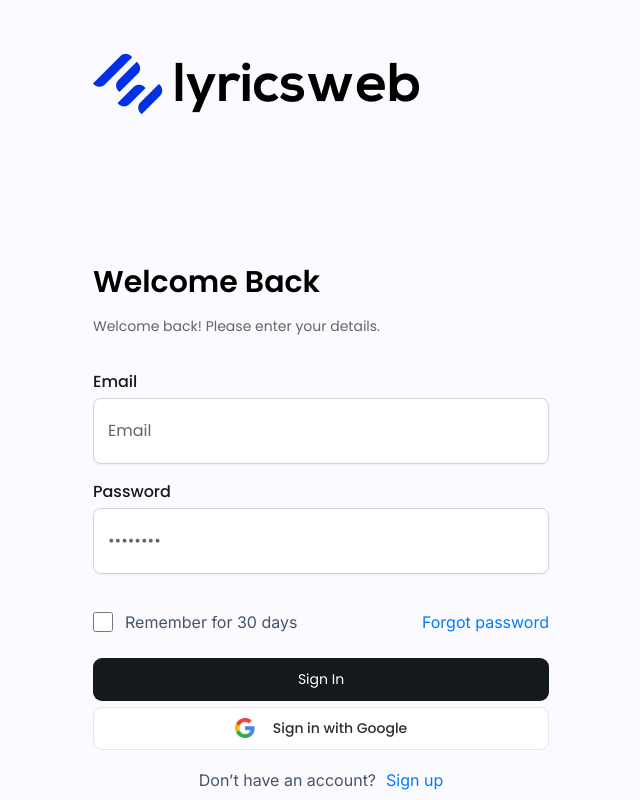
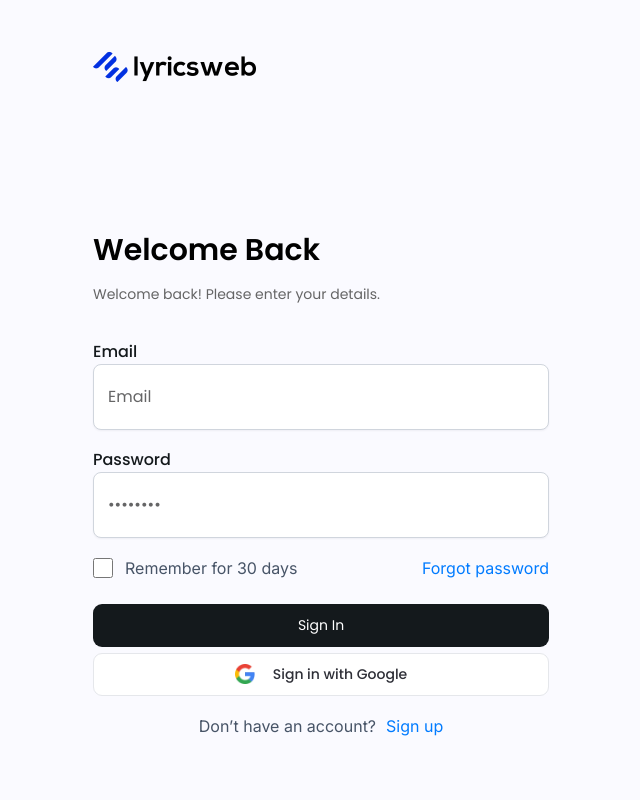
Before and after one commit to ritu-477/main-test-next, a Next.js app: page / in a window 1280 px wide. Shown: the top 800 px of the page, without its empty margins (319-959 px from the left). Built offline with nearby package versions, Linux system fonts and the light colour scheme.

Commit message:
update login form

```diff
--- a/src/components/home/LogInForm.tsx
+++ b/src/components/home/LogInForm.tsx
@@ -1,16 +1,18 @@
-"use client";
+'use client'
 import { useState, useEffect } from "react";
+import Image from "next/image";
 import Link from "next/link";
-import Image from "next/image";
 import { useRouter } from "next/navigation";
 import Swal from "sweetalert2";
-import { FORM_DATA } from "@/utils/helper";
 
-const LogInForm = () => {
+const LoginForm = () => {
   const router = useRouter();
-  const [formData, setFormData] = useState({ email: "", password: "" });
-  const [remember, setRemember] = useState(false);
-  const [errors, setErrors] = useState<{ email?: string; password?: string; remember?: string }>({});
+  const form = {email: "", password: "", checkbox: false,};
+
+  const [formData, setFormData] = useState(form);
+  const [error, setError] = useState(false);
+  const [checkboxError, setCheckboxError] = useState(false);
+  const emailSyntax = /^[a-zA-Z0-9._%+-]+@[a-zA-Z0-9.-]+\.[a-zA-Z]{2,}$/;
 
   useEffect(() => {
     const isAuthenticated = localStorage.getItem("isAuthenticated");
@@ -19,92 +21,113 @@ const LogInForm = () => {
     }
   }, [router]);
 
-  const validateForm = () => {
-    const newErrors: { email?: string; password?: string; remember?: string } = {};
-    const emailSyntax = /^[^\s@]+@[^\s@]+\.[^\s@]+$/;
-
-    if (!formData.email.trim()) {
-      newErrors.email = "Email is required.";
-    } else if (!emailSyntax.test(formData.email.trim())) {
-      newErrors.email = "Invalid email format.";
-    }
-
-    if (!formData.password.trim()) {
-      newErrors.password = "Password is required.";
-    } else if (formData.password.trim().length < 6) {
-      newErrors.password = "Password must be at least 6 characters long.";
-    }
-
-    if (!remember) {
-      newErrors.remember = "Please check the 'Remember Me' option.";
-    }
-
-    setErrors(newErrors);
-    return Object.keys(newErrors).length === 0;
-  };
-
   const handleSubmit = (e: React.FormEvent) => {
     e.preventDefault();
-    if (!validateForm()) return;
+    setError(true);
+    setCheckboxError(!formData.checkbox);
 
+    if (
+      formData.email.includes("@") &&
+      formData.password.length >= 6 &&
+      formData.checkbox
+    ) {
+      setFormData(form);
+      setError(false);
+      setCheckboxError(false);
+      localStorage.setItem("isAuthenticated", "true");
       Swal.fire({
         icon: "success",
         title: "Login Successful",
-      text: "Redirecting to your dashboard...",
+        text: "Redirecting to dashboard...",
         timer: 2000,
         showConfirmButton: false,
       });
-
-    if (remember) {
-      localStorage.setItem("isAuthenticated", "true");
-    } else {
-      sessionStorage.setItem("isAuthenticated", "true");
+      setTimeout(() => router.push("/dashboard/button-1"), 2000);
     }
-
-    setTimeout(() => {
-      router.push("/dashboard");
-    }, 2000);
   };
 
   return (
     <div className="py-[30px] max-lg:pb-24 bg-light-white">
       <div className="max-w-[1597px] mx-auto lg:px-[27px] max-lg:px-[35px]">
-        <div className="flex justify-end lg:gap-[120px] flex-wrap max-2xl:justify-center">
+        <div className="flex justify-end lg:gap-[120px] flex-wrap max-2xl:justify-center ">
           <div className="lg:pt-5">
-            <Image src="/assets/images/webp/logo-image.webp" alt="page-logo" width={163} height={61.71} className="pointer-events-none pb-[138.9px] max-md:pb-[90px] !w-auto !h-auto object-cover" />
-            <form noValidate onSubmit={handleSubmit} className="max-w-[456px]">
-              <h2 className="text-3xl leading-custom-2xl font-semibold">Welcome Back</h2>
-              <p className="text-sm leading-custom-xl text-custom-gray font-normal pb-[31px]">Welcome back! Please enter your details.</p>
-              {FORM_DATA.map(({ id, label, type, placeholder }) => (
-                <div key={id} className="pb-[18px] flex flex-col">
-                  <label htmlFor={id} className="font-medium text-base leading-5 text-dark-black pb-[6px]">
-                    {label}
+            <Image src="/assets/images/webp/logo-image.webp" alt="page-logo"width={163}  height={61.71} className="pointer-events-none pb-[138.9px] max-md:pb-[90px]"
+            />
+            <h2 className="text-3xl leading-custom-2xl font-semibold">
+              Welcome Back
+            </h2>
+            <p className="text-sm leading-custom-xl text-custom-gray font-normal pb-[31px]">
+              Welcome back! Please enter your details.
+            </p>
+            <form onSubmit={handleSubmit} noValidate className="max-w-[456px]">
+              <div className="pb-[18px]">
+                <label
+                  htmlFor="email"
+                  className="font-medium text-base leading-5 text-dark-black pb-[6px]"
+                >
+                  Email
                 </label>
-                  <input type={type} id={id} value={formData[id as keyof typeof formData]} placeholder={placeholder} onChange={(e) => {
-                    setFormData({ ...formData, [id]: e.target.value });
-                    setErrors((prevErrors) => ({
-                      ...prevErrors, [id]: "",
-                    }));
-                  }}
-                    className="px-[14px] py-5 outline-none w-[456px] rounded-lg border border-light-gray max-md:w-[320px] shadow-[0_1px_2px_0_#1018280D] placeholder:text-custom-gray text-custom-gray"
+                <input type="email" id="email" value={formData.email} onChange={(e) => setFormData({ ...formData, email: e.target.value }) } placeholder="Email" className="px-[14px] py-5 outline-none w-[456px] rounded-lg border border-light-gray max-md:w-[320px] shadow-[0_1px_2px_0_#1018280D] placeholder:text-custom-gray text-custom-gray"
                 />
-                  {errors[id as keyof typeof errors] && <p className="text-red-500 text-sm mt-1">{errors[id as keyof typeof errors]}</p>}
+                {error && formData.email.length === 0 ? (
+                  <p className="text-red-600 pt-2">Email is required</p>
+                ) : !emailSyntax.test(formData.email) &&
+                  formData.email.length > 0 ? (
+                  <p className="text-red-600 pt-2">Enter valid email</p>
+                ) : (
+                  ""
+                )}
               </div>
-              ))}
+              <div>
+                <label
+                  htmlFor="password"
+                  className="font-medium text-base leading-5 text-dark-black pb-[6px]"
+                >
+                  Password
+                </label>
+                <input type="password" id="password" value={formData.password} onChange={(e) => setFormData({ ...formData, password: e.target.value }) } placeholder="••••••••" className="px-[14px] py-5 outline-none w-[456px] rounded-lg border border-light-gray max-md:w-[320px] shadow-[0_1px_2px_0_#1018280D] placeholder:text-custom-gray text-custom-gray"
+                />
+                {error && formData.password.length === 0 ? (
+                  <p className="text-red-600 pt-2">Password is required</p>
+                ) : formData.password.length < 6 &&
+                  formData.password.length > 0 ? (
+                  <p className="text-red-600 pt-2">
+                    Password must be 6 characters
+                  </p>) : (
+                  ""
+                )}
+              </div>
               {/* Remember Me & Forgot Password */}
               <div className="flex md:items-center justify-between pt-[18px] max-md:flex-col max-md:gap-[14px]">
-                <label htmlFor="remember" className="inline-flex items-center gap-3 cursor-pointer">
-                  <input type="checkbox" id="remember" checked={remember} onChange={(e) => { setRemember(e.target.checked); setErrors((prevErrors) => ({ ...prevErrors, remember: "", })); }}
+                <label
+                  htmlFor="remember"
+                  className="inline-flex items-center gap-3 cursor-pointer"
+                >
+                  <input type="checkbox" id="remember" checked={formData.checkbox} onChange={(e) => setFormData({ ...formData, checkbox: e.target.checked })
+                    }
                     className="!size-5 !bg-white !rounded-md !border !border-solid !border-custom-white"
                   />
-                  <span className="font-inter leading-6 text-custom-blue">Remember for 30 days</span>
+                  <span className="font-inter leading-6 text-custom-blue">
+                    Remember for 30 days
+                  </span>
                 </label>
-                <Link href="/" className="text-custom-dark-blue leading-6 text-base font-inter">Forgot password</Link>
+                <Link
+                  href="https://main-test-next.vercel.app/"
+                  className="text-custom-dark-blue leading-6 text-base font-inter"
+                >
+                  Forgot password
+                </Link>
               </div>
-              {/* Show error if 'Remember Me' is not checked */}
-              {errors.remember && <p className="text-red-500 text-sm mt-1">{errors.remember}</p>}
-              {/* Submit Button */}
-              <button type="submit" className="pt-[9px] outline-none pb-[10px] text-sm leading-6 bg-dark-black text-white w-full mt-6 hover:bg-green-400 transition-all duration-300 rounded-[9px]">Sign In</button>
+              {checkboxError && (
+                <p className="text-red-500 pt-2">You must agree to the terms</p>
+              )}
+              <button
+                type="submit"
+                className="pt-[9px] outline-none pb-[10px] text-sm leading-6 bg-dark-black text-white w-full mt-6 hover:bg-green-400 transition-all duration-300 rounded-[9px]"
+              >
+                Sign In
+              </button>
+            </form>
             {/* Google Login */}
             <Link href="https://www.google.com/" target="blank" className="pt-[10px] pb-[11px] bg-white w-full mt-[6px] rounded-[9px] border border-custom-white flex items-center gap-[10px] justify-center hover:bg-green-400 transition-all duration-300">
               <Image src="/assets/images/webp/google-icon.webp" alt="google-icon" width={20} height={20} className="mr-2" />
@@ -113,9 +136,10 @@ const LogInForm = () => {
             {/* Sign Up Link */}
             <p className="font-inter lg:justify-center leading-6 flex gap-[10px] text-base md:text-center pt-[18px] text-custom-blue">
               Don’t have an account?{" "}
-                <Link href="/" className="text-custom-dark-blue">Sign up</Link>
+              <Link href="https://main-test-next.vercel.app/" className="text-custom-dark-blue">
+                Sign up
+              </Link>
             </p>
-            </form>
           </div>
           {/* Hero Image */}
           <Image src="/assets/images/webp/hero-image.webp" alt="hero-image" width={759} height={899} className="pointer-events-none xl:max-w-[759px] max-w-[530px] w-full lg:block hidden" />
@@ -125,4 +149,4 @@ const LogInForm = () => {
   );
 };
 
-export default LogInForm;
+export default LoginForm;
--- a/src/utils/helper.ts
+++ b/src/utils/helper.ts
@@ -3,18 +3,3 @@ export const QUESTION_LIST = [
     "Button 2",
     "Button 3"
 ];
-
-export  const FORM_DATA = [
-    {
-      id: "email",
-      label: "Email",
-      type: "email",
-      placeholder: "Email",
-    },
-    {
-      id: "password",
-      label: "Password",
-      type: "password",
-      placeholder: "••••••••",
-    },
-  ];
```
Lines whose indentation alone changed are shown as unchanged.
